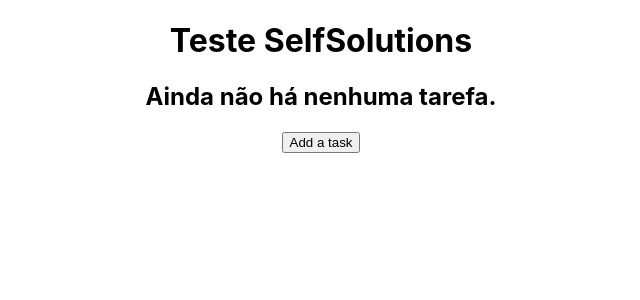
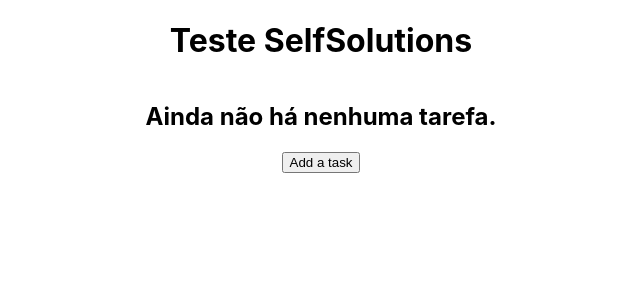
Before and after one commit to CeloRocha/Teste-SelfSolutions, a React (Create React App) app: page / in a window 1280 px wide. Shown: the top 300 px of the page, without its empty margins (319-959 px from the left). Built offline with nearby package versions, Linux system fonts and the light colour scheme.

Commit message:
feat: 🎸 <Tasks /> adding styles

```diff
--- a/src/components/Tasks/index.jsx
+++ b/src/components/Tasks/index.jsx
@@ -1,6 +1,7 @@
 import { useContext } from 'react';
 import { TaskContext } from '../../contexts/TasksContextProvider';
 import Task from '../Task';
+import './styles.scss';
 
 const Tasks = () => {
     const { tasks } = useContext(TaskContext);
--- /dev/null
+++ b/src/components/Tasks/styles.scss
@@ -0,0 +1,7 @@
+.tasks{
+    display: flex;
+    width: 100%;
+    flex-direction: column;
+    align-items: center;
+    gap: 1.6rem;
+}
```
